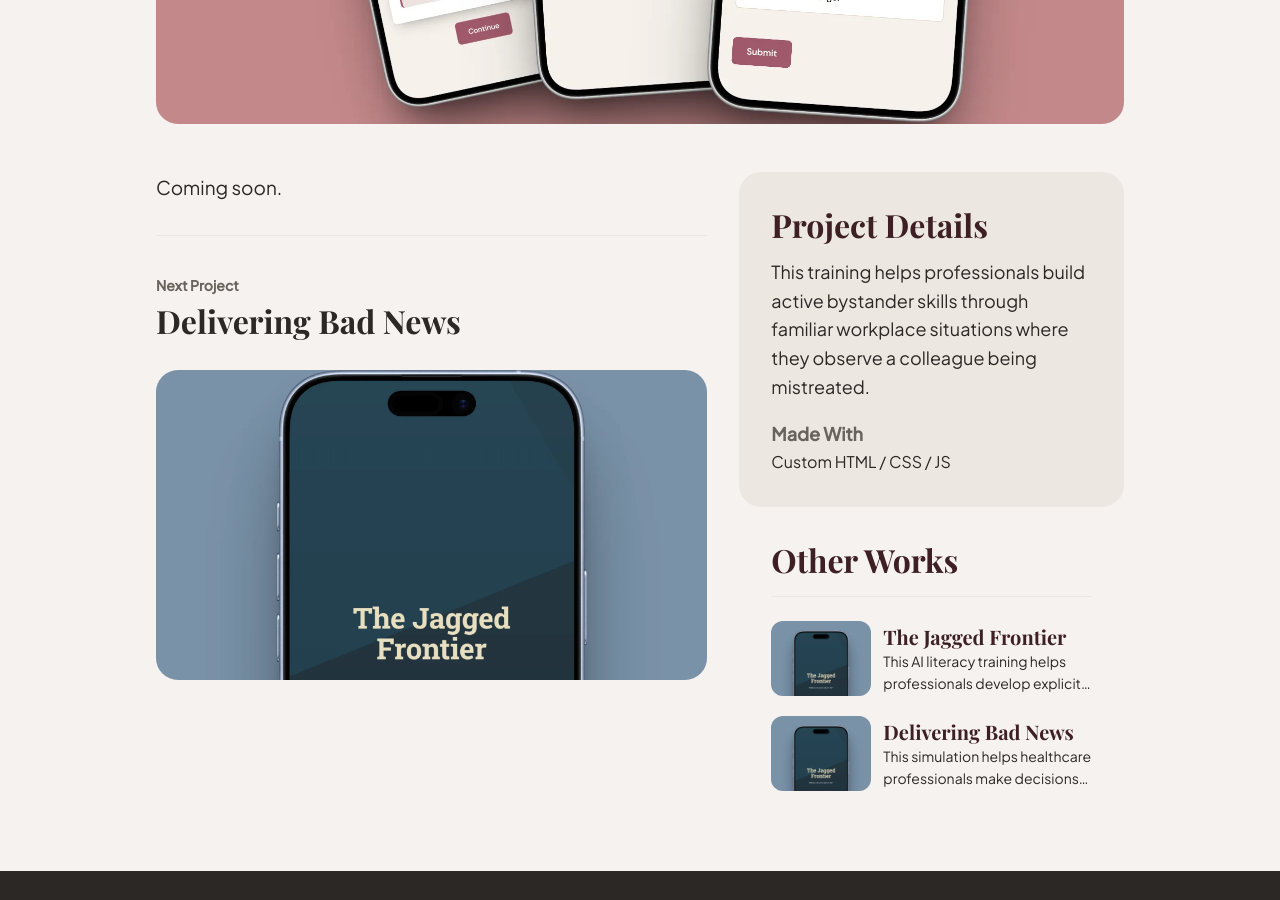
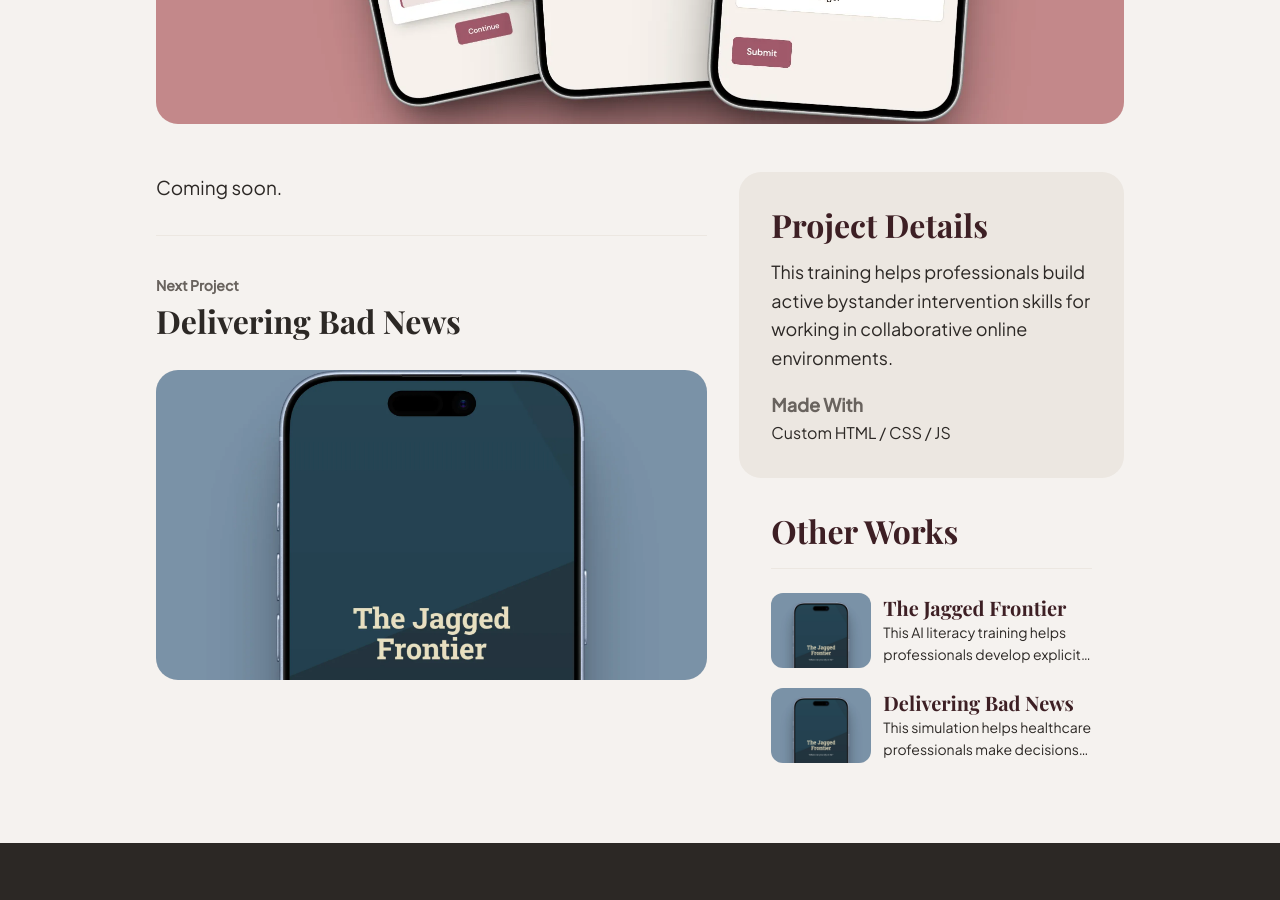
Before and after one commit to j0har/joharsingh.com, a Jekyll site: the page built from _projects/2026-01-04-dbi.md, in a window 1280 px wide and 900 px high, scrolled down 739 px. Built offline with Jekyll 4.4.1, drawn with Linux system fonts in a browser that asks for light colours; some web fonts are replaced.

Commit message:
Revise training summary for online bystander intervention
Updated summary and meta description to focus on online environments.

```diff
--- a/_projects/2026-01-04-dbi.md
+++ b/_projects/2026-01-04-dbi.md
@@ -1,9 +1,8 @@
 ---
 title: Bystander Intervention
 subtitle: Microlearning
-summary: This training helps professionals build active bystander skills through familiar workplace situations where they observe a colleague being mistreated.
-meta_description: This training helps professionals build active bystander skills through familiar workplace situations where they observe a colleague being mistreated.
-client: Portfolio
+summary: This training helps professionals build active bystander intervention skills for working in collaborative online environments.
+meta_description: his training helps professionals build active bystander intervention skills for working in collaborative online environments.
 tools: Custom HTML / CSS / JS
 date: 2026-06-14
 image: '/images/online-bystander-intervention.webp'
```
